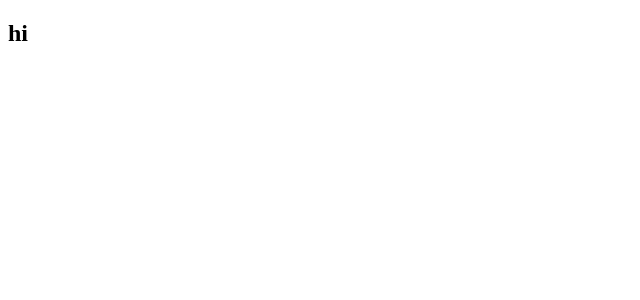
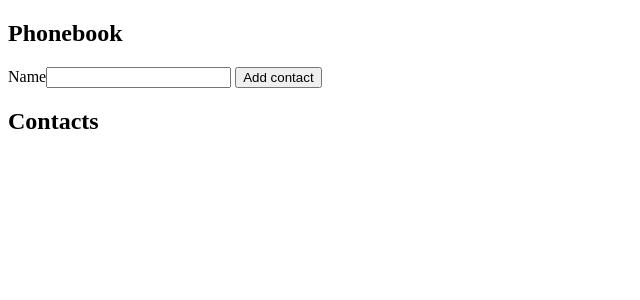
Before and after one commit to Kuzia30/goit-react-hw-03-phonebook, a React (Create React App) app: page / in a window 1280 px wide. Shown: the top 300 px of the page, without its empty margins (0-640 px from the left). Built offline with nearby package versions, Linux system fonts and the light colour scheme.

Commit message:
complete step 1

```diff
--- a/package.json
+++ b/package.json
@@ -6,6 +6,7 @@
     "@testing-library/jest-dom": "^5.16.1",
     "@testing-library/react": "^12.1.2",
     "@testing-library/user-event": "^13.5.0",
+    "nanoid": "^3.1.31",
     "react": "^17.0.2",
     "react-dom": "^17.0.2",
     "react-scripts": "5.0.0",
--- a/src/App.js
+++ b/src/App.js
@@ -1,9 +1,60 @@
 import { Component } from "react";
+import { nanoid } from "nanoid";
 import "./App.css";
 
 class App extends Component {
+  state = {
+    contacts: [],
+    name: "",
+  };
+
+  handleChange = (evt) => {
+    this.setState({ name: evt.target.value });
+  };
+
+  handleSubmit = (evt) => {
+    evt.preventDefault();
+    this.setState((prevstate) => ({
+      contacts: [
+        { name: this.state.name, id: nanoid(5) },
+        ...prevstate.contacts,
+      ],
+    }));
+    this.reset();
+  };
+
+  reset = () => {
+    this.setState({ name: "" });
+  };
+
   render() {
-    return <h2>hi</h2>;
+    return (
+      <div>
+        <h2>Phonebook</h2>
+        <form onSubmit={this.handleSubmit}>
+          <label htmlFor="contact_name">Name</label>
+          <input
+            onChange={this.handleChange}
+            id="contact_name"
+            type="text"
+            name="name"
+            value={this.state.name}
+            pattern="^[a-zA-Zа-яА-Я]+(([' -][a-zA-Zа-яА-Я ])?[a-zA-Zа-яА-Я]*)*$"
+            title="Name may contain only letters, apostrophe, dash and spaces. For example Adrian, Jacob Mercer, Charles de Batz de Castelmore d'Artagnan"
+            required
+          />{" "}
+          <button type="submit"> Add contact</button>
+        </form>
+        <div>
+          <h2>Contacts</h2>
+          <ul>
+            {this.state.contacts.map((contact) => (
+              <li key={contact.id}>{contact.name}</li>
+            ))}
+          </ul>
+        </div>
+      </div>
+    );
   }
 }
 
```
